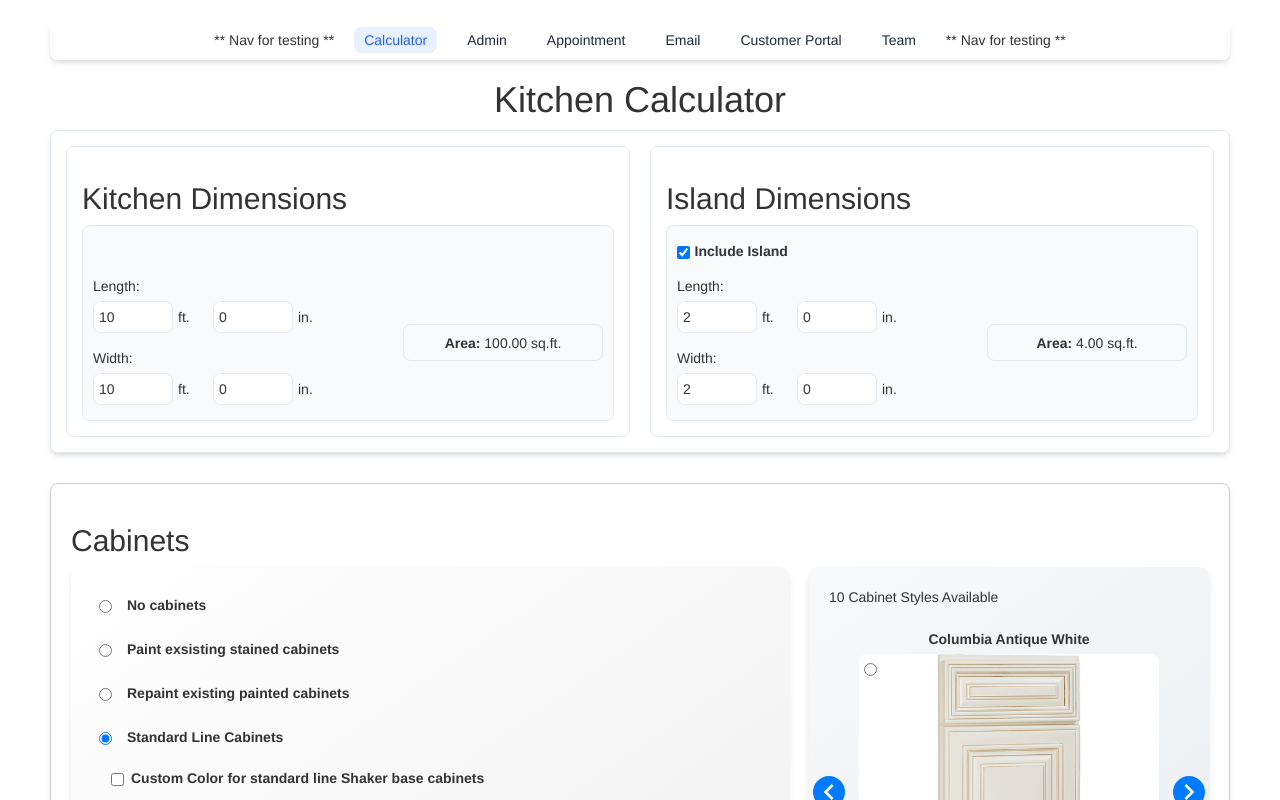
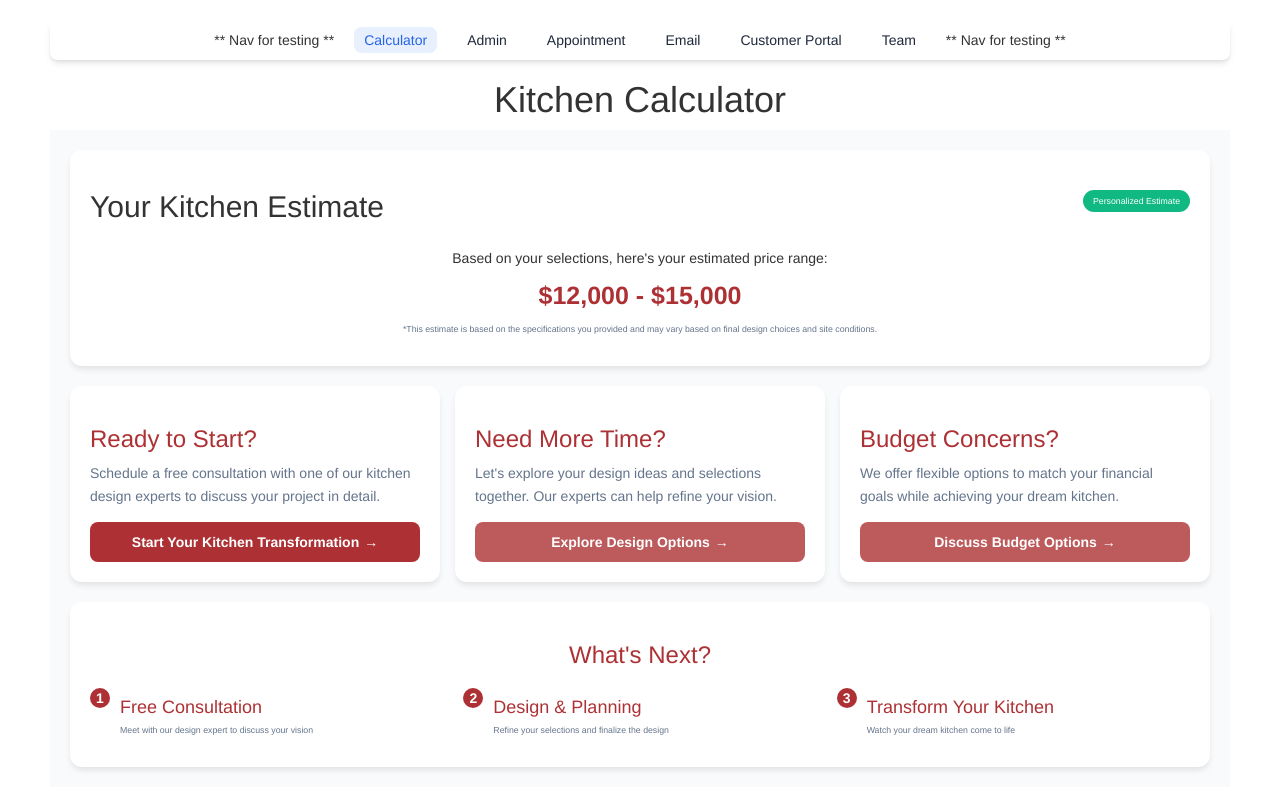
Before and after one commit to smallbusinesssupportservices/kitchen-calculator, a Vue app: page / in a window 1280 px wide. Shown: the top 800 px of the page. Built offline with nearby package versions, Linux system fonts and the light colour scheme.

Commit message:
created showServerResponse variable

```diff
--- a/src/views/CalculatorView.vue
+++ b/src/views/CalculatorView.vue
@@ -61,6 +61,7 @@ const hasServerResponded = ref(false);
 const serverResponse = ref(null);
 const isLoading = ref(false);
 const isSubmitted = ref(false);
+const showServerResponse = true;
 
 // Define required fields for progress calculation
 const requiredFields = ref([
@@ -254,7 +255,7 @@ onMounted(() => {
 
   // Temporarily set hasServerResponded and serverResponse for testing purposes
 onMounted(() => {
-  if(false){
+  if(showServerResponse){
     hasServerResponded.value = true;
     serverResponse.value = {
       estimate: {
```
